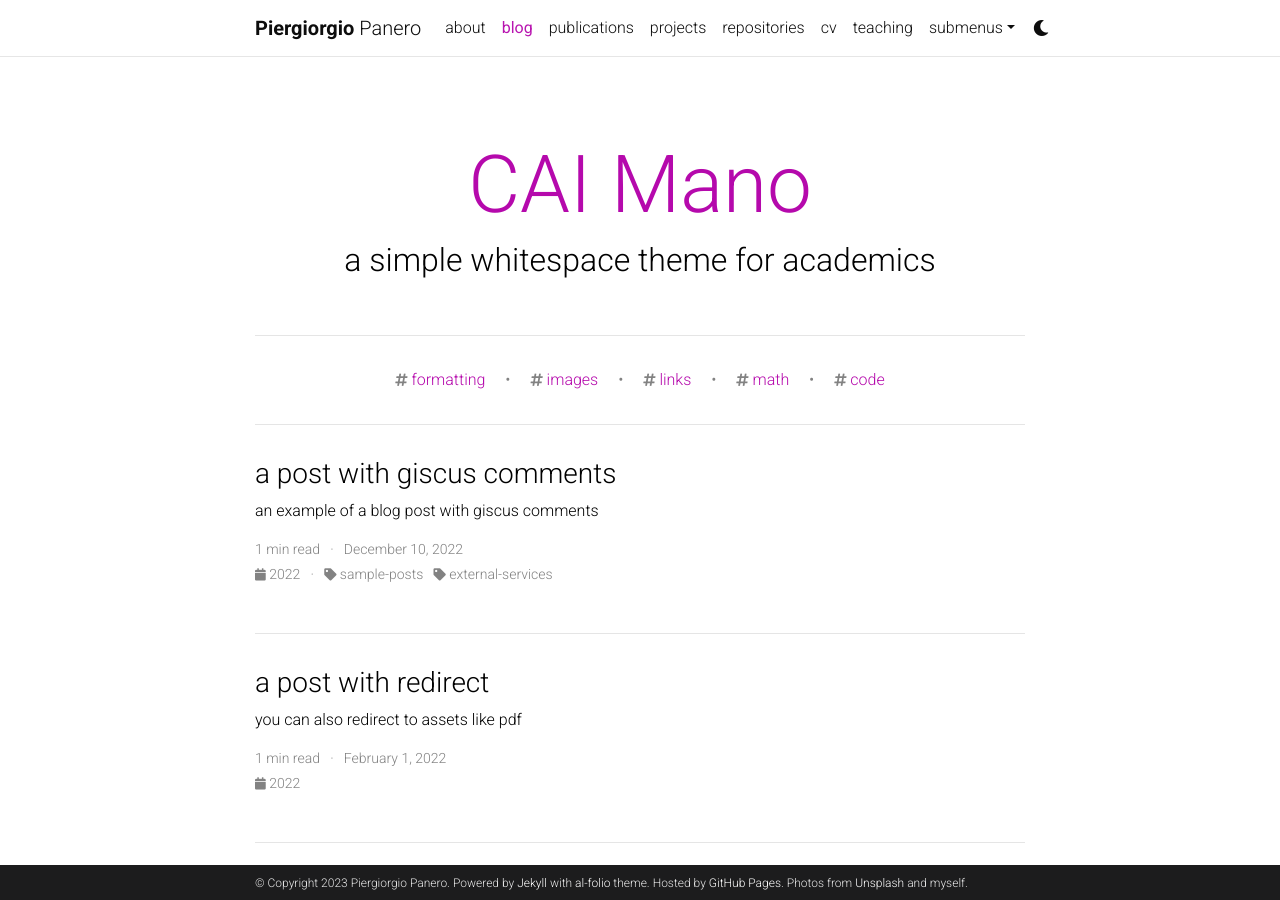
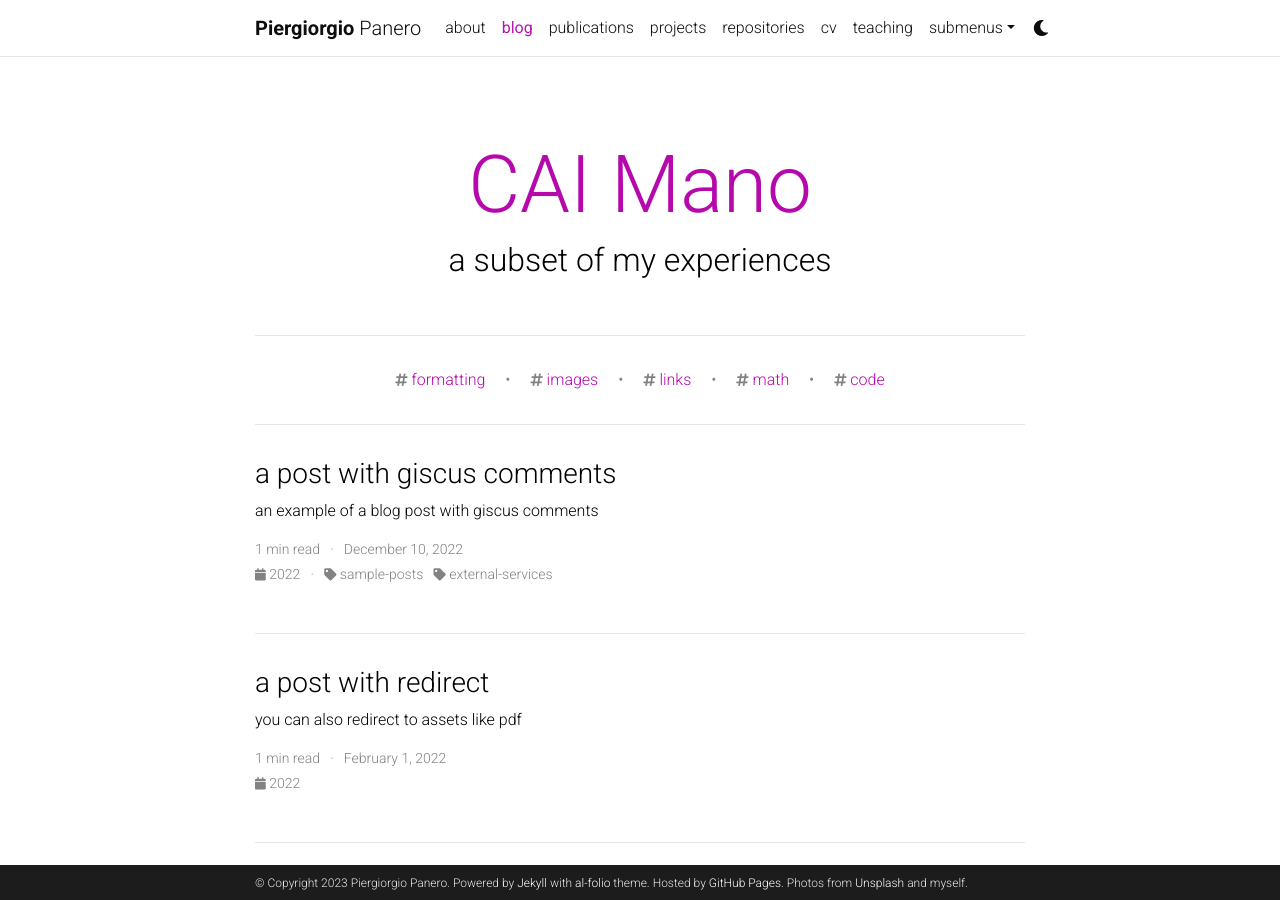
Before and after one commit to PG-P/pg-p.github.io, a Jekyll site: the page built from blog/index.html, in a window 1280 px wide and 900 px high. Built offline with Jekyll 4.4.1, drawn with Linux system fonts in a browser that asks for light colours; full-size pictures stand in for the smaller copies a plugin makes; the list of posts is cut into pages by our own code; comment, search, counter and statistics services are not loaded; a style sheet for code colours, icons or effects is not loaded; some of the changed lines change nothing that is shown.

Commit message:
Update _config.yml

```diff
--- a/_config.yml
+++ b/_config.yml
@@ -75,11 +75,11 @@
 gitlab_username: # your GitLab user name
 twitter_username: # your Twitter handle
 mastodon_username: # your mastodon instance+username in the format instance.tld/@username
-linkedin_username: # your LinkedIn user name
+linkedin_username: piergiorgio-panero-8922691aa # your LinkedIn user name
 telegram_username: # your Telegram user name
 scholar_userid: # your Google Scholar ID
 semanticscholar_id: # your Semantic Scholar ID
-whatsapp_number: # your WhatsApp number (full phone number in international format. Omit any zeroes, brackets, or dashes when adding the phone number in international format.)
+whatsapp_number: +393407137328 # your WhatsApp number (full phone number in international format. Omit any zeroes, brackets, or dashes when adding the phone number in international format.)
 orcid_id: # your ORCID ID
 medium_username: # your Medium username
 quora_username: # your Quora username
@@ -122,7 +122,7 @@
 
 blog_name: CAI Mano # blog_name will be displayed in your blog page
 blog_nav_title: blog # your blog must have a title for it to be displayed in the nav bar
-blog_description: a simple whitespace theme for academics
+blog_description: a subset of my experiences
 permalink: /blog/:year/:title/
 
 # Pagination
@@ -158,7 +158,7 @@
 # you can display them in your blog by adding a link to the RSS feed.
 external_sources:
   - name: medium.com
-    rss_url: https://medium.com/@al-folio/feed
+    rss_url:
 
 # -----------------------------------------------------------------------------
 # Collections
```
